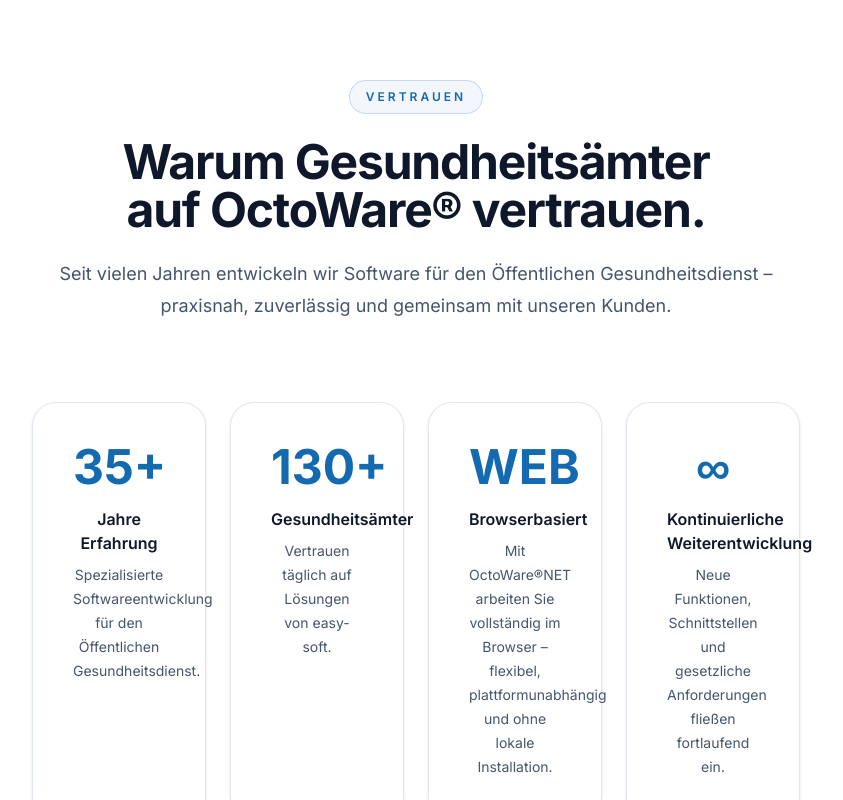
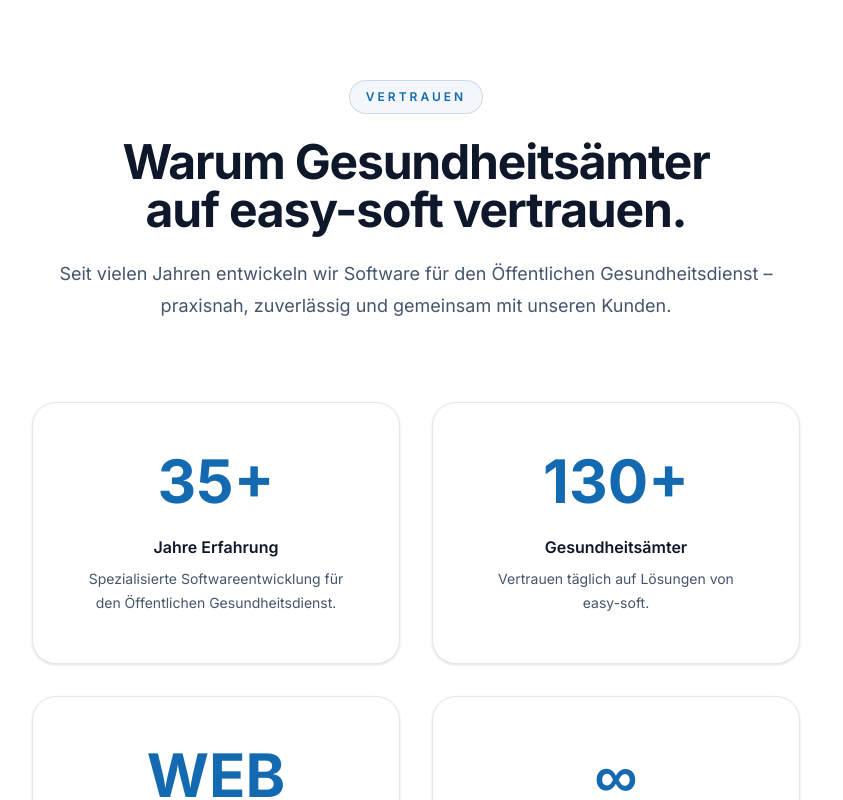
Before and after one commit to weblogger117-art/octoware-website, a Next.js app: page / in a window 1280 px wide. Shown: the part 4680-5480 px from the top of the page, without its empty margins (224-1067 px from the left). Built offline with nearby package versions, Linux system fonts and the light colour scheme.

Commit message:
Update Trust.tsx

```diff
--- a/components/sections/Trust.tsx
+++ b/components/sections/Trust.tsx
@@ -29,7 +29,7 @@ export default function Trust() {
           <h2 className="mt-6 text-5xl font-bold tracking-tight text-slate-900">
             Warum Gesundheitsämter
             <br />
-            auf OctoWare® vertrauen.
+            auf easy-soft vertrauen.
           </h2>
 
           <p className="mt-6 text-lg leading-8 text-slate-600">
@@ -38,14 +38,14 @@ export default function Trust() {
             praxisnah, zuverlässig und gemeinsam mit unseren Kunden.
           </p>
 
-          <div className="mt-20 grid gap-6 md:grid-cols-2 xl:grid-cols-4">
+          <div className="mt-20 grid gap-8 md:grid-cols-2">
 
-  <div className="rounded-3xl border border-slate-200 bg-white p-10 text-center shadow-sm transition-all duration-300 hover:-translate-y-2 hover:border-[#146ab1]/30 hover:shadow-xl">
-    <div className="text-5xl font-bold text-[#146ab1]">
+  <div className="rounded-3xl border border-slate-200 bg-white p-12 text-center shadow-sm transition-all duration-300 hover:-translate-y-2 hover:border-[#146ab1]/30 hover:bg-white hover:shadow-xl hover:shadow-[#146ab1]/15">
+    <div className="text-6xl font-bold text-[#146ab1]">
       35+
     </div>
 
-    <p className="mt-4 text-base font-semibold text-slate-900">
+    <p className="mt-6 text-base font-semibold text-slate-900">
       Jahre Erfahrung
     </p>
 
@@ -53,13 +53,12 @@ export default function Trust() {
       Spezialisierte Softwareentwicklung für den Öffentlichen Gesundheitsdienst.
     </p>
   </div>
-
-  <div className="rounded-3xl border border-slate-200 bg-white p-10 text-center shadow-sm transition-all duration-300 hover:-translate-y-2 hover:border-[#146ab1]/30 hover:shadow-xl">
-    <div className="text-5xl font-bold text-[#146ab1]">
+  <div className="rounded-3xl border border-slate-200 bg-white p-12 text-center shadow-sm transition-all duration-300 hover:-translate-y-2 hover:border-[#146ab1]/30 hover:bg-white hover:shadow-xl hover:shadow-[#146ab1]/15">
+    <div className="text-6xl font-bold text-[#146ab1]">
       130+
     </div>
 
-    <p className="mt-4 text-base font-semibold text-slate-900">
+    <p className="mt-6 text-base font-semibold text-slate-900">
       Gesundheitsämter
     </p>
 
@@ -68,31 +67,31 @@ export default function Trust() {
     </p>
   </div>
 
-  <div className="rounded-3xl border border-slate-200 bg-white p-10 text-center shadow-sm transition-all duration-300 hover:-translate-y-2 hover:border-[#146ab1]/30 hover:shadow-xl">
-  <div className="text-5xl font-bold text-[#146ab1]">
+  <div className="rounded-3xl border border-slate-200 bg-white p-12 text-center shadow-sm transition-all duration-300 hover:-translate-y-2 hover:border-[#146ab1]/30 hover:bg-white hover:shadow-xl hover:shadow-[#146ab1]/15">
+  <div className="text-6xl font-bold text-[#146ab1]">
   WEB
 </div>
 
-<p className="mt-4 text-base font-semibold text-slate-900">
+<p className="mt-6 text-base font-semibold text-slate-900">
   Browserbasiert
 </p>
 
 <p className="mt-2 text-sm leading-6 text-slate-600">
-  Mit OctoWare®NET arbeiten Sie vollständig im Browser – flexibel, plattformunabhängig und ohne lokale Installation.
+  Mit OctoWare®NET – flexibel, plattformunabhängig und ohne lokale Installation.
 </p>
   </div>
 
-  <div className="rounded-3xl border border-slate-200 bg-white p-10 text-center shadow-sm transition-all duration-300 hover:-translate-y-2 hover:border-[#146ab1]/30 hover:shadow-xl">
-    <div className="text-5xl font-bold text-[#146ab1]">
+  <div className="rounded-3xl border border-slate-200 bg-white p-12 text-center shadow-sm transition-all duration-300 hover:-translate-y-2 hover:border-[#146ab1]/30 hover:bg-white hover:shadow-xl hover:shadow-[#146ab1]/15">
+    <div className="text-6xl font-bold text-[#146ab1]">
       ∞
     </div>
 
-    <p className="mt-4 text-base font-semibold text-slate-900">
+    <p className="mt-6 text-base font-semibold text-slate-900">
       Kontinuierliche Weiterentwicklung
     </p>
 
     <p className="mt-2 text-sm leading-6 text-slate-600">
-      Neue Funktionen, Schnittstellen und gesetzliche Anforderungen fließen fortlaufend ein.
+      Gesetzliche Änderungen, neue Funktionen und moderne Schnittstellen werden kontinuierlich umgesetzt.
     </p>
   </div>
 
```
